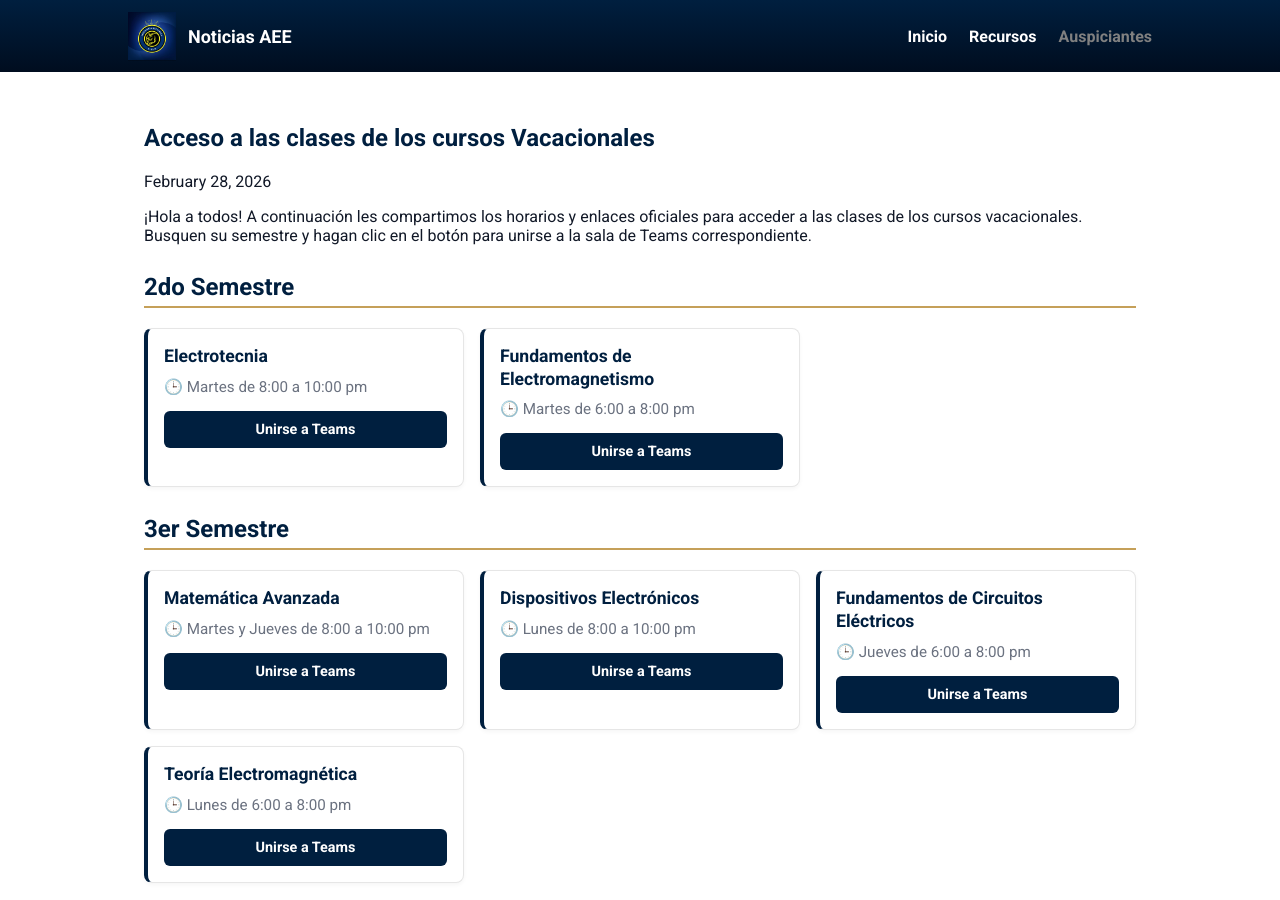
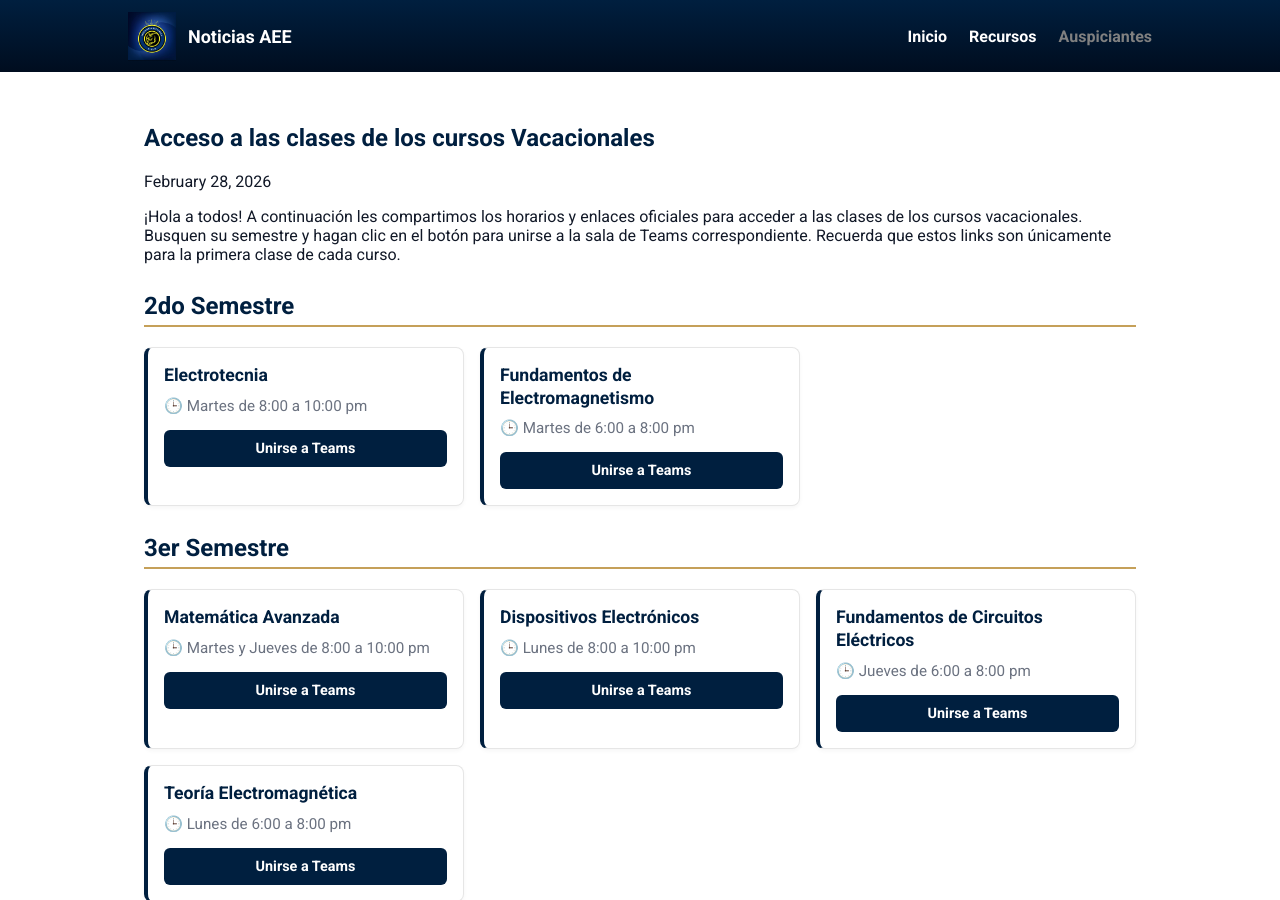
Before and after one commit to AEE-EPN/AEE-EPN.github.io, a Jekyll site: the page built from _posts/2026-03-1-links para las clases de prueba.md, in a window 1280 px wide and 900 px high. Built offline with Jekyll 4.4.1, drawn with Linux system fonts in a browser that asks for light colours.

Commit message:
Update 2026-03-1-links para las clases de prueba.md

```diff
--- a/_posts/2026-03-1-links para las clases de prueba.md
+++ b/_posts/2026-03-1-links para las clases de prueba.md
@@ -15,7 +15,7 @@ categories: eventos comunicados
   .btn-teams:hover { background: #C5A059; text-decoration: none; }
 </style>
 
-¡Hola a todos! A continuación les compartimos los horarios y enlaces oficiales para acceder a las clases de los cursos vacacionales. Busquen su semestre y hagan clic en el botón para unirse a la sala de Teams correspondiente.
+¡Hola a todos! A continuación les compartimos los horarios y enlaces oficiales para acceder a las clases de los cursos vacacionales. Busquen su semestre y hagan clic en el botón para unirse a la sala de Teams correspondiente. Recuerda que estos links son únicamente para la primera clase de cada curso.
 
 <h2 class="semester-title">2do Semestre</h2>
 <div class="grid">
```
